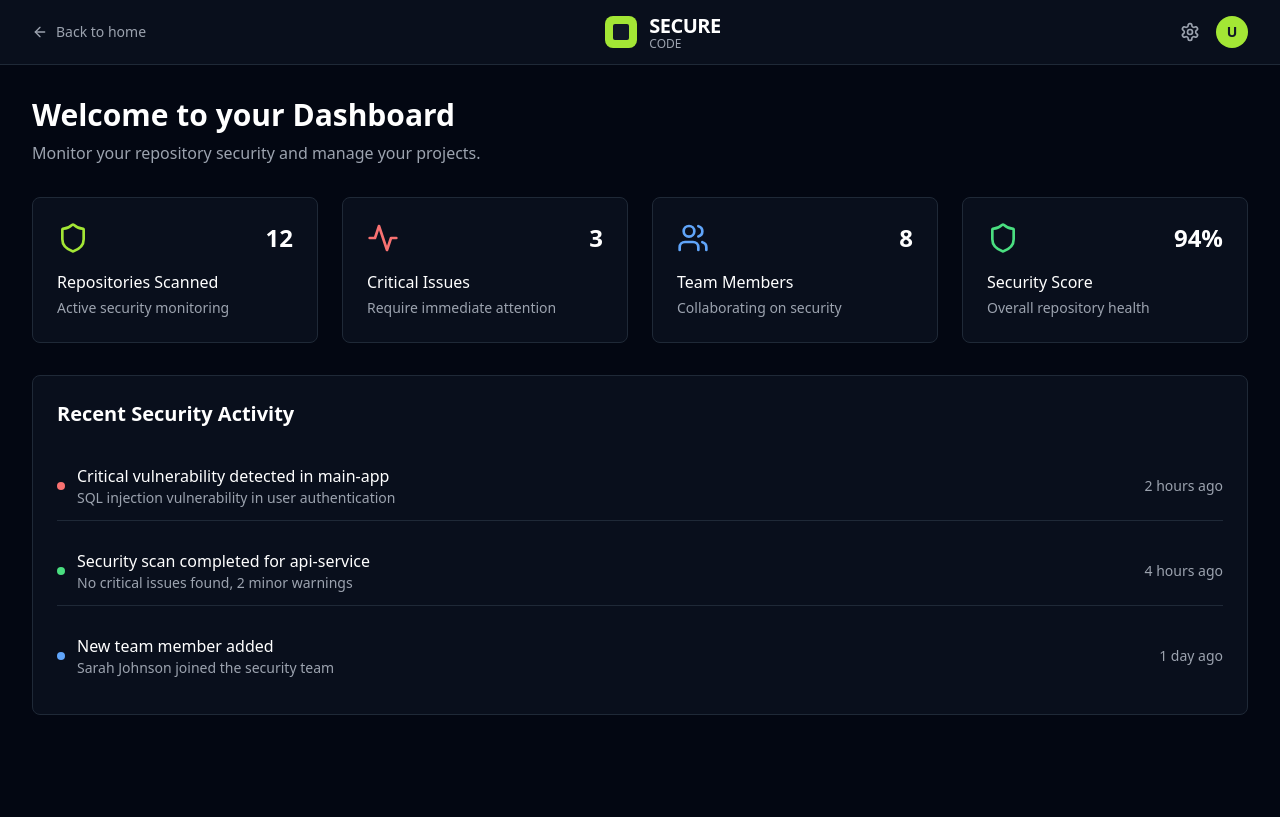
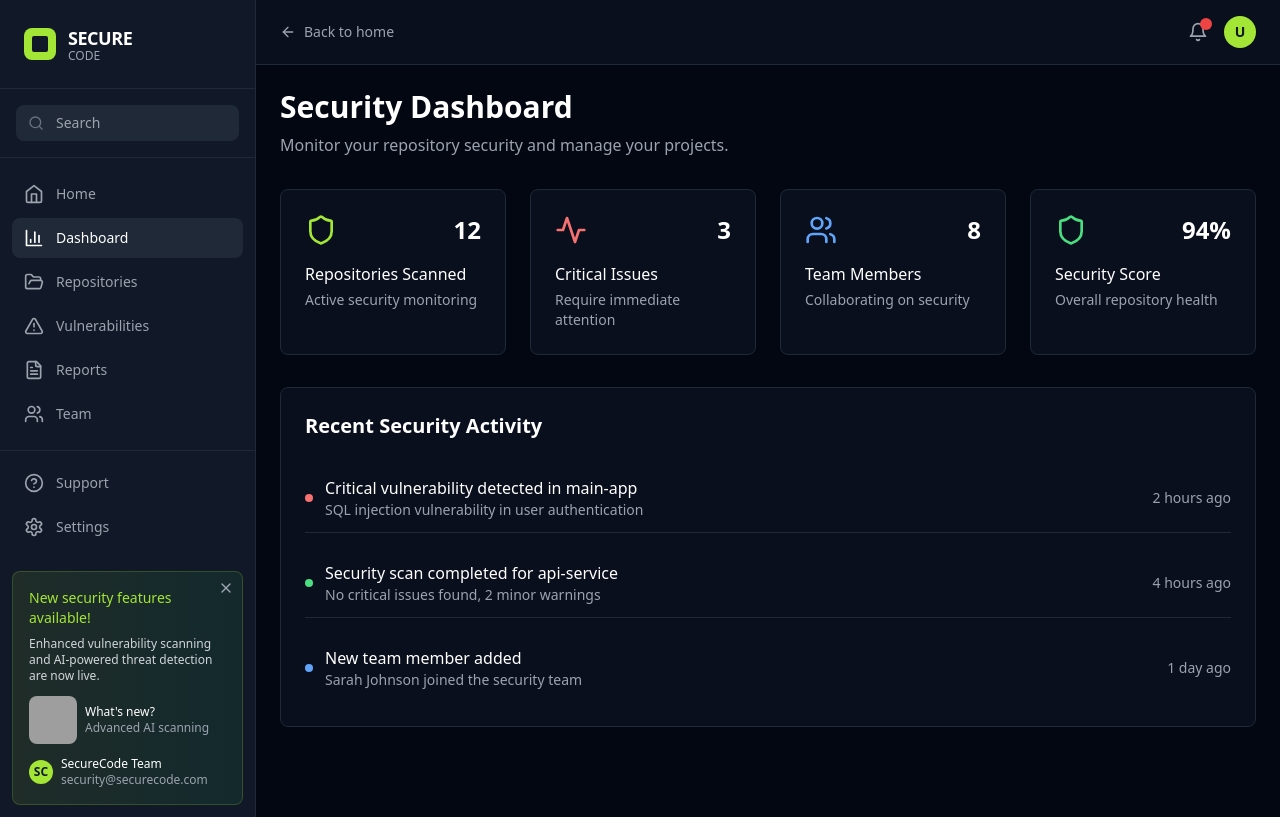
Before and after one commit to shahzada-shah/raijin-guard, a React (Vite) app: page /user-dashboard in a window 1280 px wide. Built offline with nearby package versions, Linux system fonts and the light colour scheme; grey boxes are pictures that could not be loaded.

Commit message:
Add sidebar to user dashboard with SecureCode theme

```diff
--- a/src/components/UserDashboard.tsx
+++ b/src/components/UserDashboard.tsx
@@ -1,16 +1,157 @@
-import React from 'react';
+import React, { useState } from 'react';
 import { useNavigate } from 'react-router-dom';
-import { ArrowLeft, Shield, Activity, Users, Settings } from 'lucide-react';
+import {
+  ArrowLeft,
+  Shield,
+  Activity,
+  Users,
+  Settings,
+  Home,
+  BarChart3,
+  FolderOpen,
+  AlertTriangle,
+  FileText,
+  HelpCircle,
+  Search,
+  X,
+  Bell
+} from 'lucide-react';
 
 export default function UserDashboard() {
   const navigate = useNavigate();
+  const [activeMenuItem, setActiveMenuItem] = useState('Dashboard');
+  const [showNotification, setShowNotification] = useState(true);
+
+  const menuItems = [
+    { name: 'Home', icon: Home, active: false },
+    { name: 'Dashboard', icon: BarChart3, active: true },
+    { name: 'Repositories', icon: FolderOpen, active: false },
+    { name: 'Vulnerabilities', icon: AlertTriangle, active: false },
+    { name: 'Reports', icon: FileText, active: false },
+    { name: 'Team', icon: Users, active: false },
+  ];
+
+  const bottomMenuItems = [
+    { name: 'Support', icon: HelpCircle },
+    { name: 'Settings', icon: Settings },
+  ];
 
   return (
-    <div className="min-h-screen bg-gray-950">
+    <div className="min-h-screen bg-gray-950 flex">
+      {/* Sidebar */}
+      <div className="w-64 bg-gray-900 border-r border-gray-800 flex flex-col">
+        {/* Logo */}
+        <div className="p-6 border-b border-gray-800">
+          <div className="flex items-center">
+            <div className="w-8 h-8 bg-lime-400 rounded-lg flex items-center justify-center mr-3">
+              <div className="w-4 h-4 bg-gray-900 rounded-sm"></div>
+            </div>
+            <div className="text-white">
+              <div className="text-lg font-bold tracking-tight">SECURE</div>
+              <div className="text-xs text-gray-400 -mt-1">CODE</div>
+            </div>
+          </div>
+        </div>
+
+        {/* Search */}
+        <div className="p-4 border-b border-gray-800">
+          <div className="relative">
+            <Search className="absolute left-3 top-1/2 transform -translate-y-1/2 w-4 h-4 text-gray-500" />
+            <input
+              type="text"
+              placeholder="Search"
+              className="w-full bg-gray-800 text-white pl-10 pr-4 py-2 rounded-lg text-sm focus:outline-none focus:ring-2 focus:ring-lime-400 focus:bg-gray-700 transition-colors"
+            />
+          </div>
+        </div>
+
+        {/* Main Navigation */}
+        <div className="flex-1 py-4">
+          <nav className="space-y-1 px-3">
+            {menuItems.map((item) => {
+              const IconComponent = item.icon;
+              const isActive = item.name === activeMenuItem;
+              return (
+                <button
+                  key={item.name}
+                  onClick={() => setActiveMenuItem(item.name)}
+                  className={`w-full flex items-center px-3 py-2.5 text-sm font-medium rounded-lg transition-colors ${
+                    isActive
+                      ? 'bg-gray-800 text-white'
+                      : 'text-gray-400 hover:text-white hover:bg-gray-800/50'
+                  }`}
+                >
+                  <IconComponent className="w-5 h-5 mr-3" />
+                  {item.name}
+                </button>
+              );
+            })}
+          </nav>
+        </div>
+
+        {/* Bottom Navigation */}
+        <div className="border-t border-gray-800 p-3">
+          <nav className="space-y-1">
+            {bottomMenuItems.map((item) => {
+              const IconComponent = item.icon;
+              return (
+                <button
+                  key={item.name}
+                  className="w-full flex items-center px-3 py-2.5 text-sm font-medium text-gray-400 hover:text-white hover:bg-gray-800/50 rounded-lg transition-colors"
+                >
+                  <IconComponent className="w-5 h-5 mr-3" />
+                  {item.name}
+                </button>
+              );
+            })}
+          </nav>
+        </div>
+
+        {/* Notification Banner */}
+        {showNotification && (
+          <div className="m-3 bg-gradient-to-r from-lime-400/10 to-green-500/10 border border-lime-400/20 rounded-lg p-4 relative">
+            <button
+              onClick={() => setShowNotification(false)}
+              className="absolute top-2 right-2 text-gray-400 hover:text-white"
+            >
+              <X className="w-4 h-4" />
+            </button>
+            <div className="text-lime-400 text-sm font-medium mb-2">
+              New security features available!
+            </div>
+            <p className="text-gray-300 text-xs mb-3">
+              Enhanced vulnerability scanning and AI-powered threat detection are now live.
+            </p>
+            <div className="flex items-center gap-2 mb-3">
+              <img
+                src="https://images.pexels.com/photos/3861969/pexels-photo-3861969.jpeg?auto=compress&cs=tinysrgb&w=100&h=100&dpr=2"
+                alt="Security update"
+                className="w-12 h-12 rounded-lg object-cover"
+              />
+              <div>
+                <div className="text-white text-xs font-medium">What's new?</div>
+                <div className="text-gray-400 text-xs">Advanced AI scanning</div>
+              </div>
+            </div>
+            <div className="flex items-center gap-2">
+              <div className="w-6 h-6 bg-lime-400 rounded-full flex items-center justify-center">
+                <span className="text-gray-900 font-bold text-xs">SC</span>
+              </div>
+              <div>
+                <div className="text-white text-xs font-medium">SecureCode Team</div>
+                <div className="text-gray-400 text-xs">security@securecode.com</div>
+              </div>
+            </div>
+          </div>
+        )}
+      </div>
+
+      {/* Main Content */}
+      <div className="flex-1 flex flex-col">
         {/* Header */}
         <header className="bg-gray-900/50 border-b border-gray-800">
-        <div className="max-w-7xl mx-auto px-4 sm:px-6 lg:px-8">
-          <div className="flex items-center justify-between h-16">
+          <div className="px-6 py-4">
+            <div className="flex items-center justify-between">
               {/* Back Button */}
               <button
                 onClick={() => navigate('/')}
@@ -20,21 +161,11 @@ export default function UserDashboard() {
                 <span className="text-sm font-medium">Back to home</span>
               </button>
 
-            {/* Logo */}
-            <div className="flex items-center">
-              <div className="w-8 h-8 bg-lime-400 rounded-lg flex items-center justify-center mr-3">
-                <div className="w-4 h-4 bg-gray-900 rounded-sm"></div>
-              </div>
-              <div className="text-white">
-                <div className="text-xl font-bold tracking-tight">SECURE</div>
-                <div className="text-xs text-gray-400 -mt-1">CODE</div>
-              </div>
-            </div>
-
-            {/* User Menu */}
+              {/* Header Actions */}
               <div className="flex items-center gap-4">
-              <button className="text-gray-400 hover:text-white transition-colors">
-                <Settings className="w-5 h-5" />
+                <button className="text-gray-400 hover:text-white transition-colors relative">
+                  <Bell className="w-5 h-5" />
+                  <div className="absolute -top-1 -right-1 w-3 h-3 bg-red-500 rounded-full"></div>
                 </button>
                 <div className="w-8 h-8 bg-lime-400 rounded-full flex items-center justify-center">
                   <span className="text-gray-900 font-bold text-sm">U</span>
@@ -44,10 +175,10 @@ export default function UserDashboard() {
           </div>
         </header>
 
-      {/* Main Content */}
-      <main className="max-w-7xl mx-auto px-4 sm:px-6 lg:px-8 py-8">
+        {/* Dashboard Content */}
+        <main className="flex-1 p-6">
           <div className="mb-8">
-          <h1 className="text-3xl font-bold text-white mb-2">Welcome to your Dashboard</h1>
+            <h1 className="text-3xl font-bold text-white mb-2">Security Dashboard</h1>
             <p className="text-gray-400">Monitor your repository security and manage your projects.</p>
           </div>
 
@@ -130,5 +261,6 @@ export default function UserDashboard() {
           </div>
         </main>
       </div>
+    </div>
   );
 }
```
Lines whose indentation alone changed are shown as unchanged.
